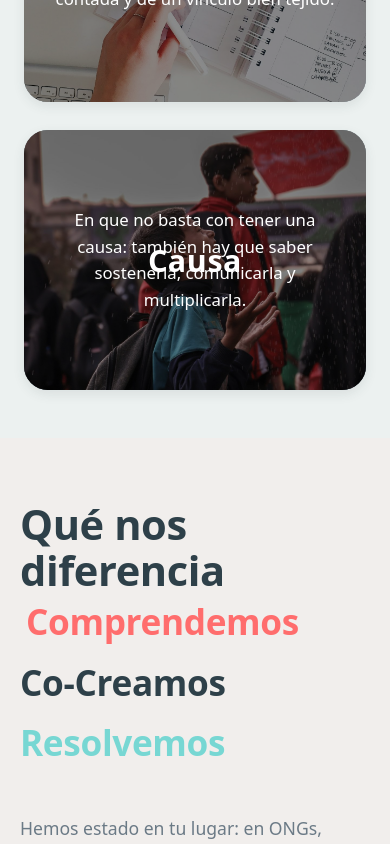
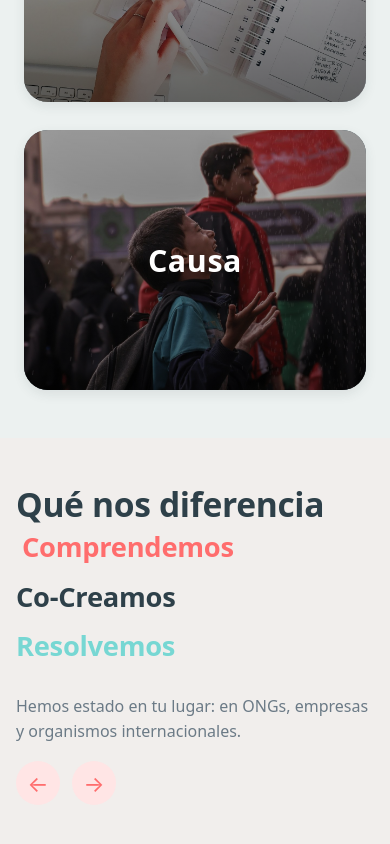
Before and after one commit to SeiCp/plurals, a React (Vite) app: page / in a window 390 px wide. Shown: the part 1540-2384 px from the top of the page. Built offline with nearby package versions, Linux system fonts and the light colour scheme.

Commit message:
changes impact.scss

```diff
--- a/src/styles/diff.scss
+++ b/src/styles/diff.scss
@@ -29,9 +29,8 @@
         display: grid;
         grid-auto-rows: min-content;
         align-content: start;
-        gap: clamp(22px, 3vw, 34px); // antes: 14px–22px
+        gap: clamp(22px, 3vw, 34px);
     }
-
 
     &__kicker {
         margin: 0 0 clamp(8px, 1.4vw, 14px);
@@ -41,7 +40,6 @@
         font-size: clamp(2.6rem, 6vw, 3.6rem);
         line-height: 1.1;
     }
-
 
     &__tab {
         all: unset;
@@ -75,7 +73,6 @@
     &__right {
         display: grid;
         align-content: center;
-        /* centro vertical */
         justify-items: start;
         gap: 16px;
         min-height: clamp(180px, 30vw, 360px);
@@ -142,3 +139,41 @@
         transform: translateY(-2px);
     }
 }
+
+/* Ajustes mobile para que no se vea mazacote en pantallas pequeñas */
+@media (max-width: 720px) {
+    .diffHero {
+        padding: 48px 16px;
+    }
+
+    .diffHero__grid {
+        gap: 32px;
+    }
+
+    .diffHero__left {
+        gap: 18px;
+    }
+
+    .diffHero__kicker {
+        font-size: clamp(2.1rem, 8vw, 2.5rem);
+    }
+
+    .diffHero__tab {
+        font-size: clamp(1.7rem, 7vw, 2.1rem);
+        line-height: 1.15;
+    }
+
+    .diffHero__right {
+        min-height: auto;
+        align-content: flex-start;
+        gap: 12px;
+    }
+
+    .diffHero__text {
+        font-size: 1rem;
+    }
+
+    .diffHero__nav {
+        margin-top: 4px;
+    }
+}
--- a/src/styles/impact.scss
+++ b/src/styles/impact.scss
@@ -6,21 +6,20 @@
 
 .beliefs {
     padding: 4rem 0 3rem;
-    background: #ecf1f0; // fondo suave
+    background: $mist;
 
     &__inner {
-        max-width: 1120px;
+        max-width: $max-w;
         margin: 0 auto;
         padding-inline: 1.5rem;
     }
 
-    /* MISMO TAMAÑO QUE "QUÉ NOS DIFERENCIA" (ajusta si allí usas otro) */
     &__title {
-        font-size: 3rem; // súbelo/bájalo si tu otro h2 va distinto
+        font-size: 3rem;
         line-height: 1.1;
         letter-spacing: -0.02em;
         font-weight: 700;
-        color: #2e4049;
+        color: $slate;
         margin-bottom: 2.5rem;
     }
 
@@ -36,7 +35,7 @@
 }
 
 /* ============================
-   TARJETAS (VALOR / ESTRATEGIA / CAUSA)
+   TARJETAS VALOR / ESTRATEGIA / CAUSA
    ============================ */
 
 .bcard {
@@ -49,31 +48,31 @@
     color: $white;
     box-shadow: $shadow-soft;
     isolation: isolate;
-    background: #2e4049;
+    background: $slate;
 
+    /* IMAGEN */
     &__img {
         position: absolute;
         inset: 0;
         width: 100%;
         height: 100%;
         object-fit: cover;
-        transition: transform 0.35s ease, opacity 0.35s ease;
+        transition: transform 0.35s ease;
         z-index: 0;
     }
 
+    /* SOMBRA */
     &__shade {
         position: absolute;
         inset: 0;
         background: linear-gradient(to top,
                 rgba(0, 0, 0, 0.55),
                 rgba(0, 0, 0, 0.15));
-        transition: background 0.3s ease, opacity 0.3s ease;
+        transition: background 0.3s ease;
         z-index: 1;
     }
 
-    /* ===== CONTENIDO CENTRADO ===== */
-
-    /* PALABRA CORTA (VALOR/ESTRATEGIA/CAUSA) */
+    /* PALABRA (visible por defecto) */
     &__label {
         position: absolute;
         inset: 0;
@@ -83,21 +82,21 @@
         justify-content: center;
         padding: 2rem;
         text-align: center;
-        font-size: 1.9rem; // grande
+        font-size: 1.9rem;
         font-weight: 700;
         letter-spacing: 0.02em;
         opacity: 1;
         transition: opacity 0.3s ease;
     }
 
-    /* TEXTO LARGO EN EL HOVER */
+    /* TEXTO LARGO (oculto por defecto) */
     &__hover {
         position: absolute;
         inset: 0;
         z-index: 2;
         display: flex;
-        align-items: center; // centrado vertical
-        justify-content: center; // centrado horizontal
+        align-items: center;
+        justify-content: center;
         padding: 2rem;
         text-align: center;
         opacity: 0;
@@ -105,7 +104,7 @@
     }
 
     &__desc {
-        font-size: 1.05rem; // más grande que antes
+        font-size: 1.05rem;
         line-height: 1.6;
         max-width: 32ch;
     }
@@ -123,21 +122,23 @@
         opacity: 1;
     }
 
-    /* COLORES DE HOVER POR TARJETA */
+    /* COLORES DE HOVER */
     &--1:hover .bcard__shade {
-        background: rgba(255, 109, 109, 0.94); // coral
+        background: rgba($coral, 0.94);
     }
 
     &--2:hover .bcard__shade {
-        background: rgba(119, 215, 211, 0.94); // turquesa
+        background: rgba($turq, 0.94);
     }
 
     &--3:hover .bcard__shade {
-        background: rgba(46, 64, 73, 0.96); // azul grisáceo
+        background: rgba($slate, 0.96);
     }
 
-    /* MÓVIL */
-    @media (max-width: 768px) {
+    /* ============================
+     MÓVIL
+     ============================ */
+    @media (max-width: $bp-md) {
         min-height: 260px;
 
         &__label,
@@ -145,26 +146,38 @@
             padding: 1.5rem;
         }
 
-        /* opcional: muestra siempre el texto largo en móvil */
+        &__desc {
+            font-size: 0.98rem;
+        }
+
+        /* ——— COMPORTAMIENTO CORRECTO EN MÓVIL ——— */
+
+        /* Por defecto SOLO se ve la palabra */
         &__hover {
+            opacity: 0; // antes estaba en 1 → ahora corregido
+        }
+
+        /* La sombra un pelín más fuerte para leer bien */
+        &__shade {
+            background: linear-gradient(to top,
+                    rgba(0, 0, 0, 0.6),
+                    rgba(0, 0, 0, 0.2));
+        }
+
+        /* Cuando el usuario TOCA la card → mostrar frase */
+        &:active .bcard__label,
+        &:focus-visible .bcard__label {
+            opacity: 0;
+        }
+
+        &:active .bcard__hover,
+        &:focus-visible .bcard__hover {
             opacity: 1;
         }
-
-        &__shade {
-            background: rgba(0, 0, 0, 0.45);
-        }
-
-        /* si quieres que en móvil NO se vea la palabra corta:
-       &__label { display: none; }
-    */
     }
 }
 
-/* ============================
-   BOTONES DENTRO DE .beliefs
-   ============================ */
-
-/* Botón Impacto (coral + hover turquesa) */
+/* Botones dentro de beliefs */
 .beliefs :is(.btn, .header__cta, .cta__btn, a.btn, a.header__cta, a.cta__btn) {
     background: $coral !important;
     color: $white !important;
@@ -178,7 +191,6 @@
 
 .beliefs :is(.btn, .header__cta, .cta__btn, a.btn, a.header__cta, a.cta__btn):hover {
     background: $turq !important;
-    color: $white !important;
     transform: translateY(-2px);
     box-shadow: 0 10px 26px rgba($turq, 0.3);
 }
```
